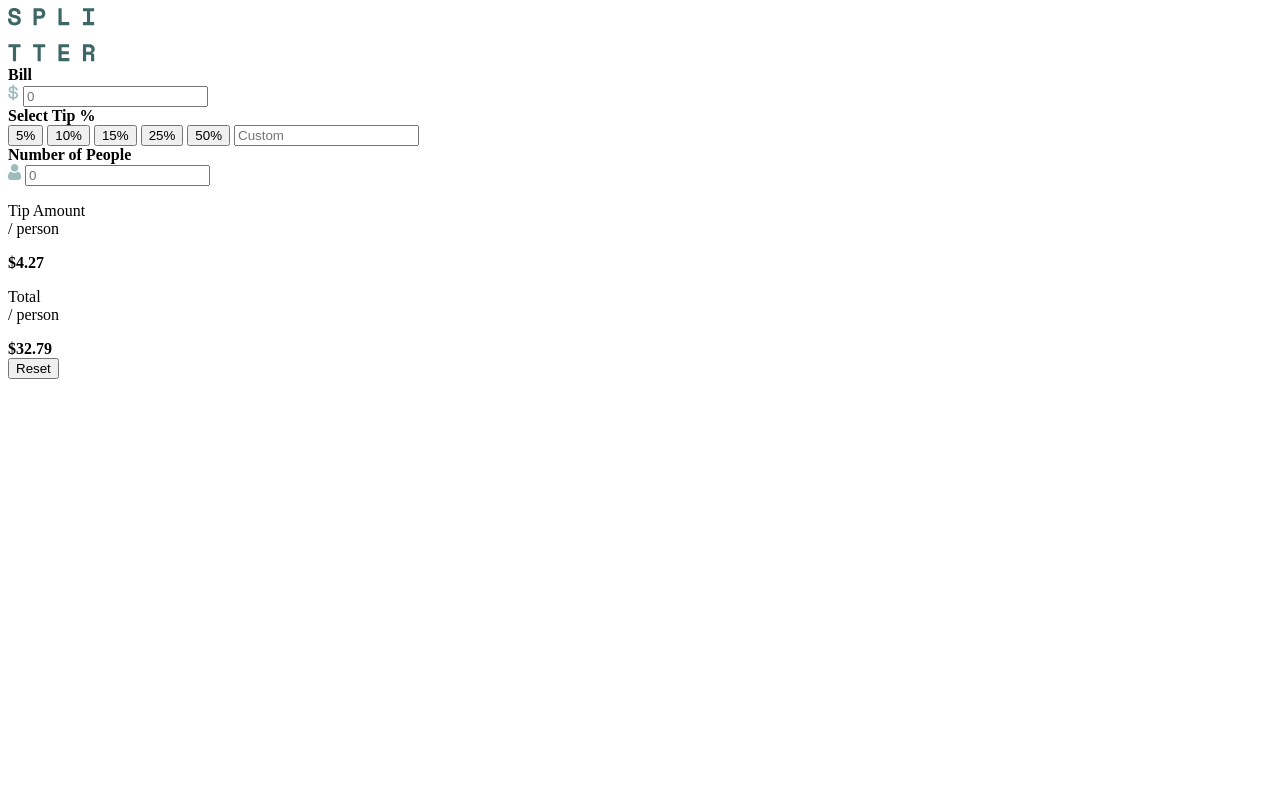
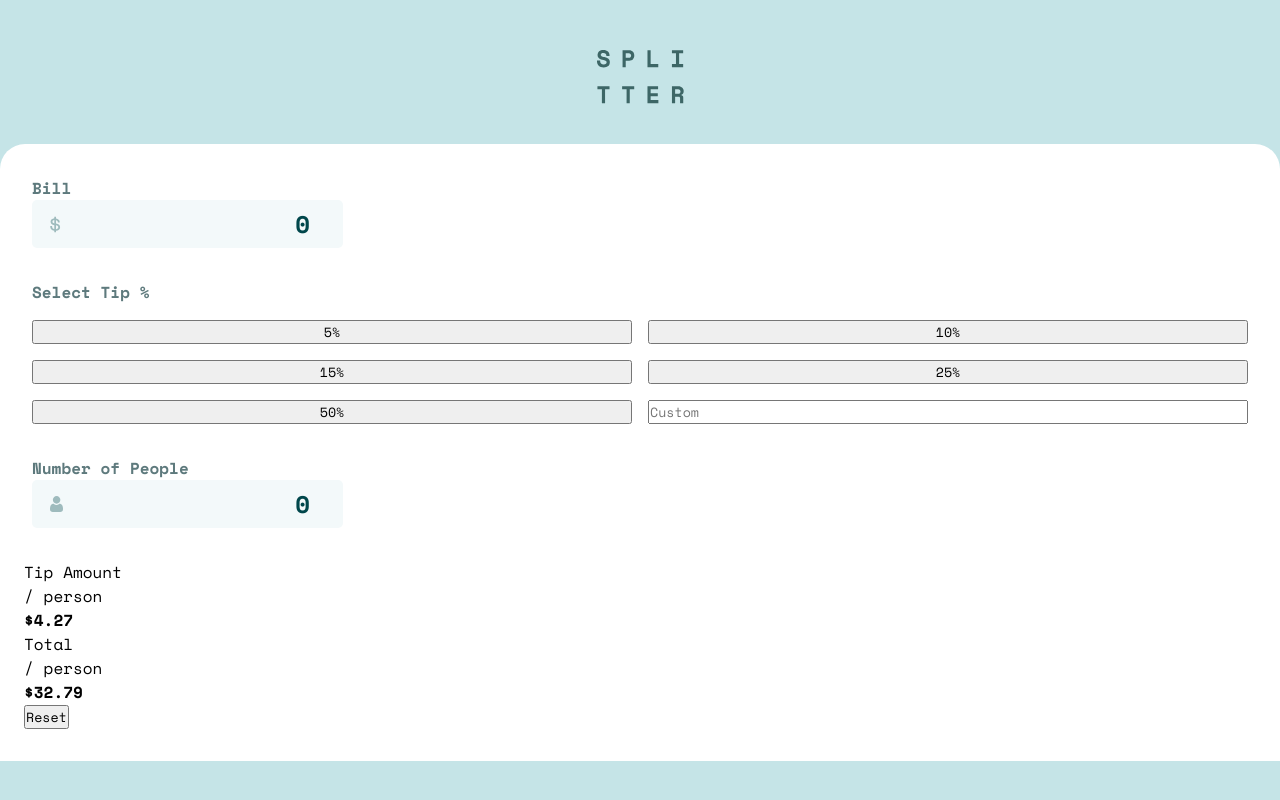
Before and after one commit to MatheusdeSouzaCorrea11TIA/calculadora-gorjeta, a plain HTML site: page index.html in a window 1280 px wide. Drawn offline with nearby package versions, Linux system fonts and the light colour scheme.

Commit message:
Inico do CSS

```diff
--- a/index.html
+++ b/index.html
@@ -4,6 +4,7 @@
     <meta charset="UTF-8">
     <meta name="viewport" content="width=device-width, initial-scale=1.0">
     <link rel="shortcut icon" href="./images/favicon-32x32.png" type="image/x-icon">
+    <link rel="stylesheet" href="style.css">
     <title>Splitter - Tip Calculator</title>
 </head>
 <body>
@@ -16,7 +17,7 @@
             <div class="bill">
                 <strong>Bill</strong>
                 <div class="input-box">
-                    <img src="./images/icon-dollar.svg" alt="Icon dollar">
+                    <img src="./images/icon-dollar.svg" alt="icon dollar">
                     <input type="number" id="bill" placeholder="0">
                 </div>
             </div>
@@ -36,7 +37,7 @@
             <div class="people">
                 <strong>Number of People</strong>
                 <div class="input-box">
-                    <img src="./images/icon-person.svg" alt="Icon person">
+                    <img src="./images/icon-person.svg" alt="icon person">
                     <input type="number" id="people" placeholder="0">
                 </div>
             </div>
--- /dev/null
+++ b/style.css
@@ -0,0 +1,89 @@
+@import url('https://fonts.googleapis.com/css2?family=Space+Mono:ital,wght@0,400;0,700;1,400;1,700&display=swap');
+
+*{
+    margin: 0;
+    padding: 0;
+    box-sizing: border-box;
+    font-family: "Space mono", monospace;
+}
+
+:root {
+    font-size: 62.5%;
+    --jagged-ice: #C5E4E7;
+    --white: #FFF;
+    --sherpa-blue: #00474B;
+    --greyish-turquoise: #5E7A7D;
+    --topaz: #26C2AE;
+    --regent-grey: #7F9D9F;
+    --squeeze: #F3F9FA;
+    --beetle-green: #547878;
+}
+
+body {
+    background-color: var(--jagged-ice);
+    font-size: 1.6rem;
+}
+
+header{
+    padding-top: 5rem;
+    padding-bottom: 4rem;
+
+    display: flex;
+    justify-content: center;
+}
+
+main {
+    background-color: var(--white);
+    padding: 3.2rem 2.4rem;
+
+    border-radius: 25px 25px 0 0;
+}
+
+.info {
+    padding-inline: 0.8rem;
+
+    div {
+        margin-bottom: 3.2rem;
+    }
+
+    strong {
+        color: var(--greyish-turquoise);
+    }
+
+    .input-box{
+        display: flex;
+        align-items: center;
+        justify-content: space-between;
+        background-color: var(--squeeze);
+        padding: 0.6rem 1.8rem;
+        height: 4.8rem;
+        width: 31.1rem;
+        border-radius: 5px;
+
+        input {
+            background-color: transparent;
+            text-align: right;
+            border: none;
+            outline: none;
+            width: 100%;
+            font-weight: 700;
+            font-size: 2.4rem;
+            color: var(--sherpa-blue);
+        }
+        input::placeholder {
+            color: var(--sherpa-blue);
+        }
+        &:has(input:focus) {
+            outline: 2px solid var(--topaz);
+        }
+    }
+
+    .tip {
+        div {
+            margin-top: 1.6rem;
+            display: grid;
+            grid-template-columns: repeat(2, 1fr);
+            gap: 1.6rem;
+        }
+    }
+}
```
